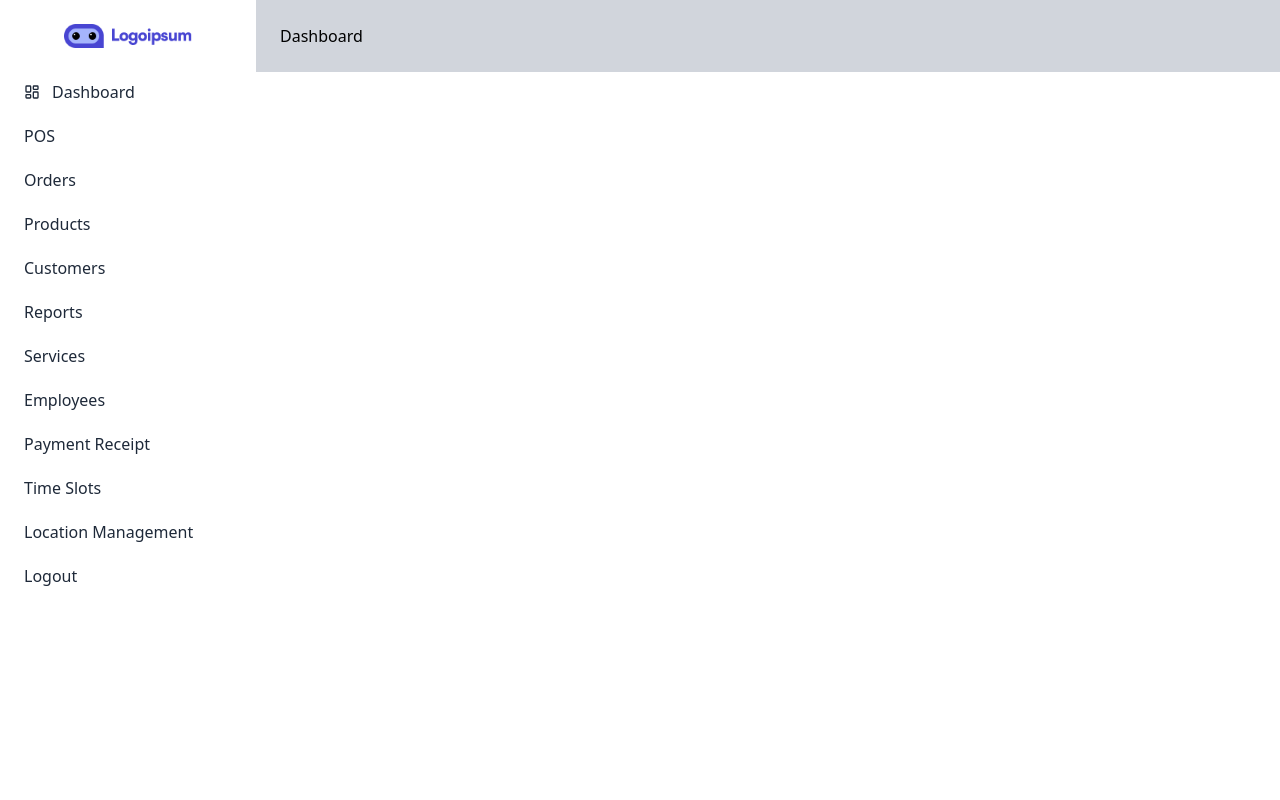
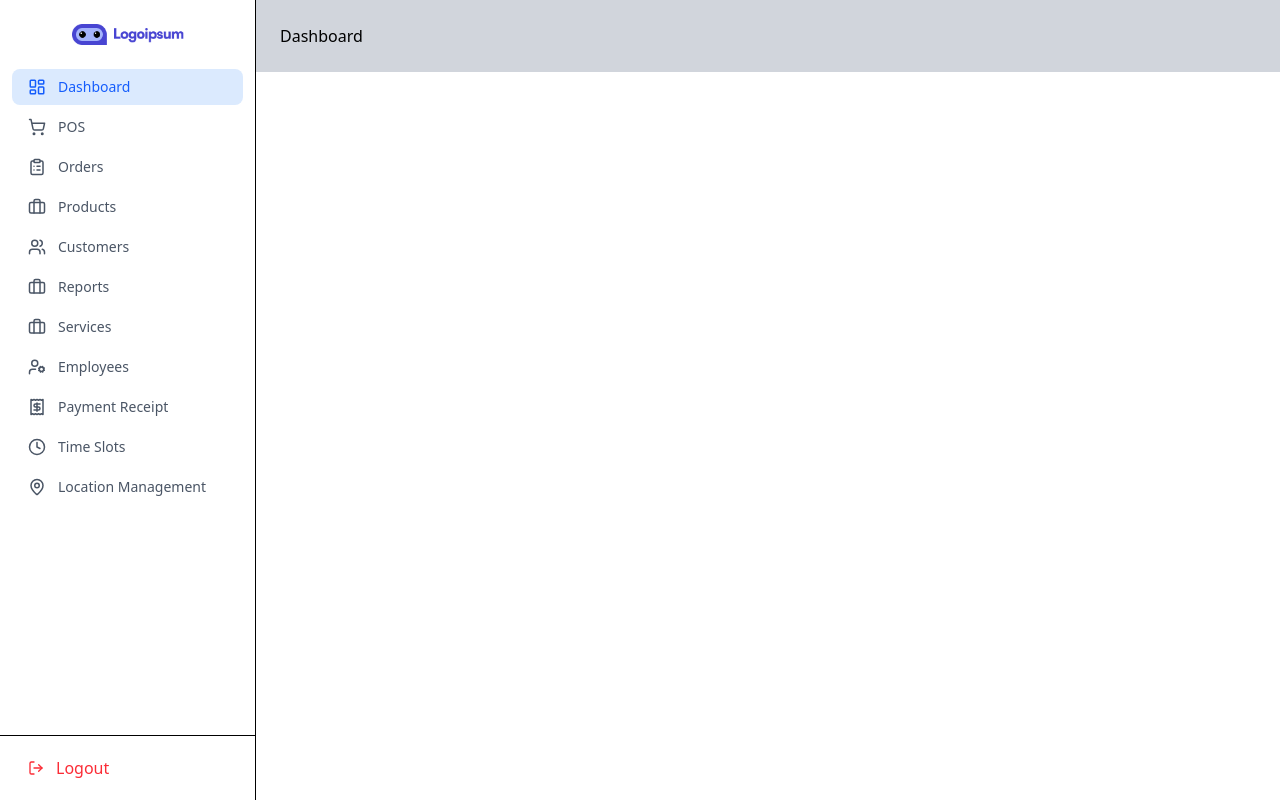
Before and after one commit to TechMET-Solutions/laundry_frontend-, a React (Vite) app: page / in a window 1280 px wide. Built offline with nearby package versions, Linux system fonts and the light colour scheme.

Commit message:
dashboard 2 updated

```diff
--- a/src/App.jsx
+++ b/src/App.jsx
@@ -1,6 +1,7 @@
 import { Routes, Route } from "react-router-dom";
 import Dashboard from "./pages/Dashboard";
 import Layout from "./components/layout/Layout";
+import Pos from "./pages/Pos"
 
 
 function App() {
@@ -11,6 +12,7 @@ function App() {
         element={<Layout />}
       >
         <Route index element={<Dashboard />} />
+        <Route path="pos" element={<Pos />} />
       </Route>
 
     </Routes>
--- a/src/components/layout/Sidebar.jsx
+++ b/src/components/layout/Sidebar.jsx
@@ -1,86 +1,147 @@
+// import React from 'react'
+// import logo from '../../assets/logo.png'
+// import {
+//   LuLayoutDashboard,
+//   LuShoppingCart,
+//   LuClipboardList,
+//   LuUsers,
+//   LuBarChart3,
+//   LuBriefcase,
+//   LuUserCog,
+//   LuReceipt,
+//   LuClock,
+//   LuMapPin,
+//   LuLogOut
+// } from "react-icons/lu";
+
+// const menu = [
+//   { name: 'Dashboard', icon: LuLayoutDashboard },
+//   { name: 'POS', icon: LuShoppingCart },
+//   { name: 'Orders', icon: LuClipboardList },
+//   { name: 'Products', icon: LuBriefcase },
+//   { name: 'Customers', icon: LuUsers },
+//   { name: 'Reports', icon: LuBarChart3 },
+//   { name: 'Services', icon: LuBriefcase },
+//   { name: 'Employees', icon: LuUserCog },
+//   { name: 'Payment Receipt', icon: LuReceipt },
+//   { name: 'Time Slots', icon: LuClock },
+//   { name: 'Location Management', icon: LuMapPin },
+// ]
+
+// function Sidebar() {
+//   return (
+//     <aside className="h-screen w-64 bg-white border-r flex flex-col">
+
+
+//       <div className="p-6">
+//         <img src={logo} alt="Logo" className="w-28 mx-auto" />
+//       </div>
+
+//       <nav className="flex-1 overflow-y-auto px-3 space-y-1">
+//         {menu.map((item, i) => {
+//           const Icon = item.icon
+//           return (
+//             <button
+//               key={i}
+//               className="w-full flex items-center gap-3 px-4 py-2 rounded-lg text-gray-600
+//                          hover:bg-blue-50 hover:text-blue-600 transition"
+//             >
+//               <Icon className="text-lg" />
+//               <span className="text-sm font-medium">{item.name}</span>
+//             </button>
+//           )
+//         })}
+//       </nav>
+
+//       {/* Logout */}
+//       <div className="p-3 border-t">
+//         <button className="w-full flex items-center gap-3 px-4 py-2 rounded-lg
+//                            text-red-500 hover:bg-red-50 transition">
+//           <LuLogOut />
+//           Logout
+//         </button>
+//       </div>
+
+//     </aside>
+//   )
+// }
+
+// export default Sidebar
+
+
+import { NavLink } from 'react-router-dom'
 import React from 'react'
 import logo from '../../assets/logo.png'
- import { LuLayoutDashboard } from "react-icons/lu";
-// import { CiLocationOn } from "react-icons/ci";
+import {
+  LuLayoutDashboard,
+  LuShoppingCart,
+  LuClipboardList,
+  LuUsers,
+  // LuBarChart3,
+  LuBriefcase,
+  LuUserCog,
+  LuReceipt,
+  LuClock,
+  LuMapPin,
+  LuLogOut
+} from "react-icons/lu";
+
+const menu = [
+  { name: 'Dashboard', icon: LuLayoutDashboard, path: '/' },
+  { name: 'POS', icon: LuShoppingCart, path: '/pos' },
+  { name: 'Orders', icon: LuClipboardList, path: '/orders' },
+  { name: 'Products', icon: LuBriefcase, path: '/products' },
+  { name: 'Customers', icon: LuUsers, path: '/customers' },
+  { name: 'Reports', icon: LuBriefcase, path: '/reports' },
+  { name: 'Services', icon: LuBriefcase, path: '/services' },
+  { name: 'Employees', icon: LuUserCog, path: '/employees' },
+  { name: 'Payment Receipt', icon: LuReceipt, path: '/payments' },
+  { name: 'Time Slots', icon: LuClock, path: '/time-slots' },
+  { name: 'Location Management', icon: LuMapPin, path: '/locations' },
+]
+
 
 function Sidebar() {
   return (
-   <div className="h-screen w-64 bg-white flex flex-col">
+    <aside className="h-screen w-64 bg-white border-r flex flex-col">
+
+      {/* Logo */}
+      <div className="p-6">
+        <img src={logo} alt="Logo" className="w-28 mx-auto" />
+      </div>
+
+    <nav className="flex-1 overflow-y-auto px-3 space-y-1">
+  {menu.map((item, i) => {
+    const Icon = item.icon
+    return (
+      <NavLink
+        key={i}
+        to={item.path}
+        className={({ isActive }) =>
+          `w-full flex items-center gap-3 px-4 py-2 rounded-lg text-sm font-medium transition
+          ${isActive
+            ? 'bg-blue-100 text-blue-600'
+            : 'text-gray-600 hover:bg-blue-50 hover:text-blue-600'}`
+        }
+      >
+        <Icon className="text-lg" />
+        {item.name}
+      </NavLink>
+    )
+  })}
+</nav>
 
 
-
-
-      <div className="p-6">
-        <img src={logo} alt="Logo" className="w-32 mx-auto" />
+      {/* Logout */}
+      <div className="p-3 border-t">
+        <button className="w-full flex items-center gap-3 px-4 py-2 rounded-lg
+                           text-red-500 hover:bg-red-50 transition">
+          <LuLogOut />
+          Logout
+        </button>
       </div>
 
-
-      <nav className="flex-1 overflow-y-auto flex flex-col gap-1 px-2 text-gray-800 font-medium">
-
-        <button className="flex items-center gap-3 px-4 py-2 rounded-lg text-left
-                           hover:bg-blue-500 hover:text-white transition">
-          <LuLayoutDashboard />
-          Dashboard
-        </button>
-
-        <button className="px-4 py-2 rounded-lg text-left
-                           hover:bg-blue-500 hover:text-white transition">
-          POS
-        </button>
-
-        <button className="px-4 py-2 rounded-lg text-left
-                           hover:bg-blue-500 hover:text-white transition">
-          Orders
-        </button>
-
-        <button className="px-4 py-2 rounded-lg text-left
-                           hover:bg-blue-500 hover:text-white transition">
-          Products
-        </button>
-
-        <button className="px-4 py-2 rounded-lg text-left
-                           hover:bg-blue-500 hover:text-white transition">
-          Customers
-        </button>
-
-        <button className="px-4 py-2 rounded-lg text-left
-                           hover:bg-blue-500 hover:text-white transition">
-          Reports
-        </button>
-
-        <button className="px-4 py-2 rounded-lg text-left
-                           hover:bg-blue-500 hover:text-white transition">
-          Services
-        </button>
-
-        <button className="px-4 py-2 rounded-lg text-left
-                           hover:bg-blue-500 hover:text-white transition">
-          Employees
-        </button>
-
-        <button className="px-4 py-2 rounded-lg text-left
-                           hover:bg-blue-500 hover:text-white transition">
-          Payment Receipt
-        </button>
-
-        <button className="px-4 py-2 rounded-lg text-left
-                           hover:bg-blue-500 hover:text-white transition">
-          Time Slots
-        </button>
-
-        <button className="px-4 py-2 rounded-lg text-left
-                           hover:bg-blue-500 hover:text-white transition">
-                            {/* <CiLocationOn /> */}
-          Location Management
-        </button>
-
-        <button className="px-4 py-2 rounded-lg text-left
-                           hover:bg-blue-500 hover:text-white transition">
-          Logout
-        </button>
-
-      </nav>
-    </div>
+    </aside>
   )
 }
 
--- /dev/null
+++ b/src/pages/Pos.jsx
@@ -0,0 +1,9 @@
+import React from 'react'
+
+const Pos = () => {
+  return (
+    <div>Pos</div>
+  )
+}
+
+export default Pos
```
